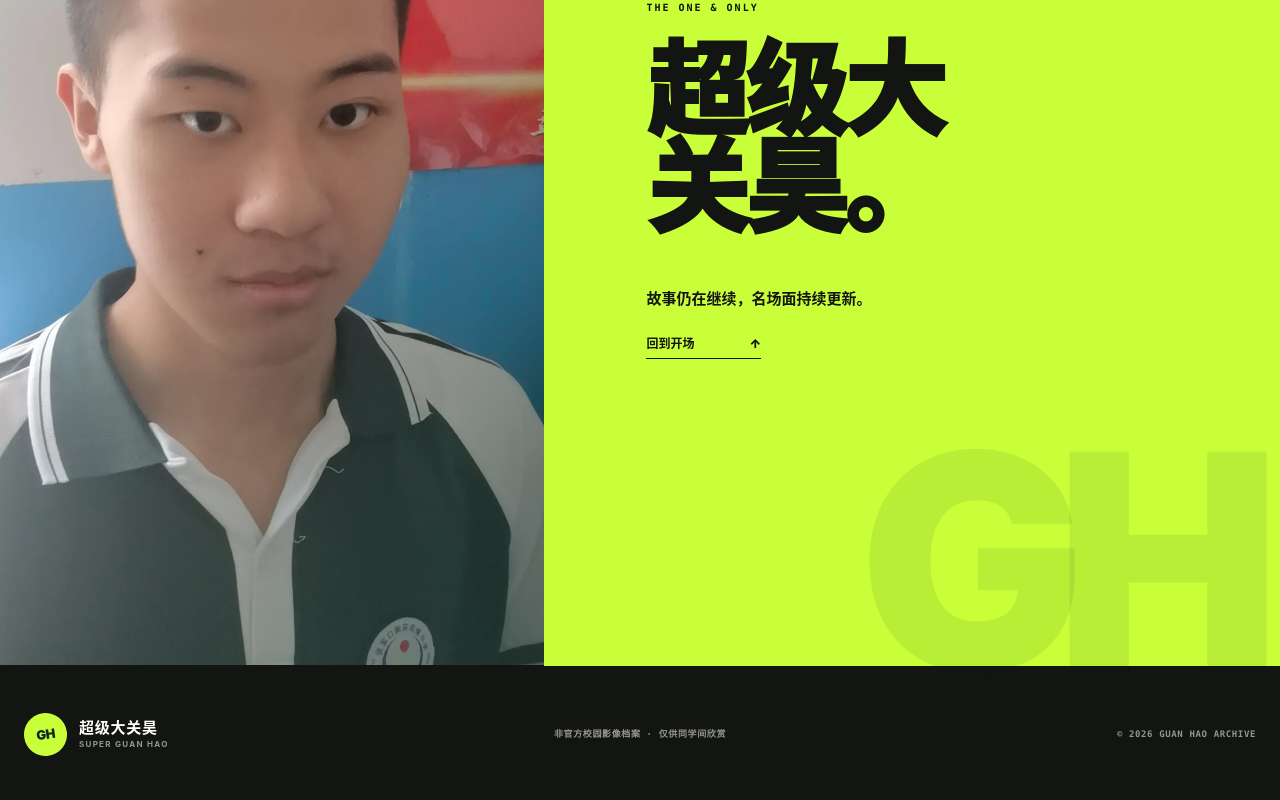
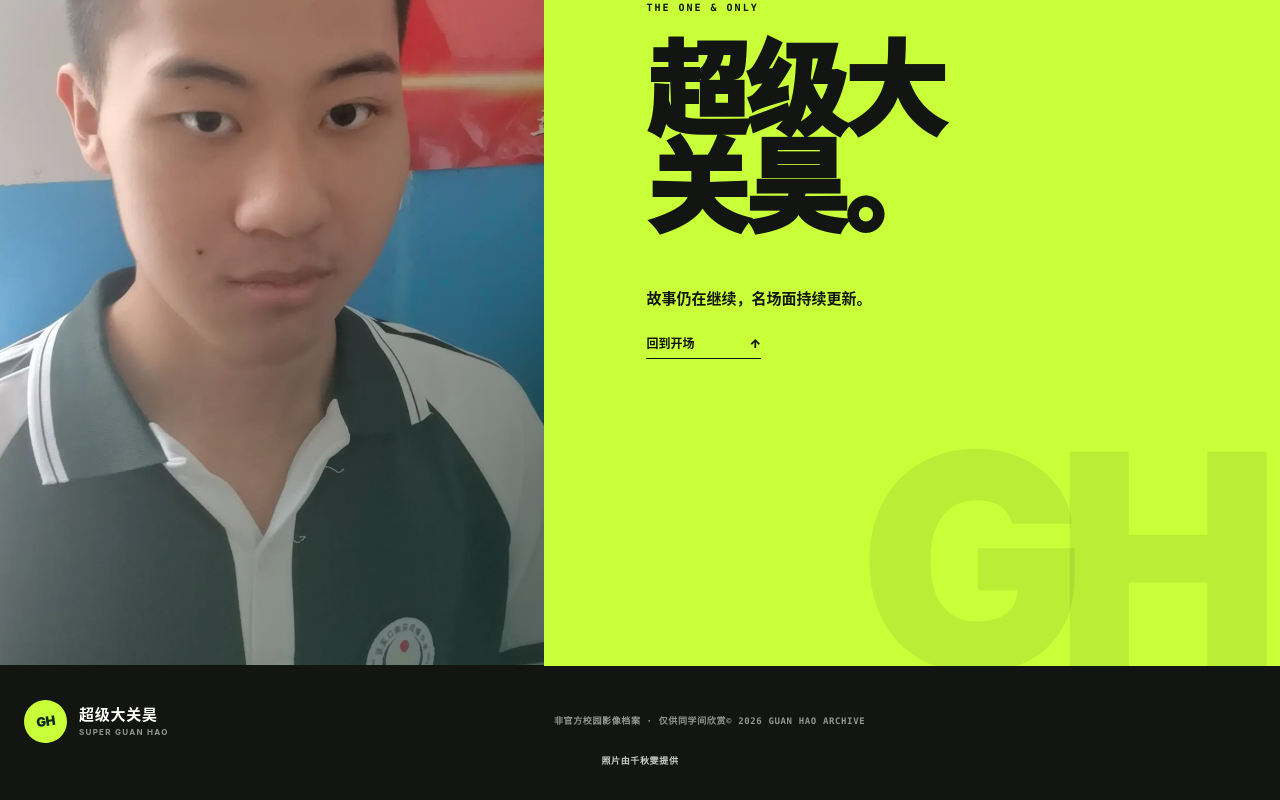
Before and after one commit to bb54188/super-guan-hao, a Next.js app: page / in a window 1280 px wide. Shown: the part 10177-10977 px from the top of the page. Built offline with nearby package versions, Linux system fonts and the light colour scheme.

Commit message:
Add Zhao Junjie quote, photo, and source credit

```diff
--- a/app/globals.css
+++ b/app/globals.css
@@ -2181,6 +2181,13 @@ footer p:last-child {
   justify-self: end;
 }
 
+footer p.photo-credit {
+  grid-column: 1 / -1;
+  justify-self: center;
+  padding-top: 8px;
+  opacity: 0.78;
+}
+
 .person-page {
   --person-accent: var(--acid);
   --person-deep: var(--green-deep);
@@ -2192,6 +2199,34 @@ footer p:last-child {
 .person-theme-football {
   --person-accent: #ffd84a;
   --person-deep: #183f35;
+}
+
+.person-signature-quote {
+  width: min(100%, 560px);
+  margin: 28px 0 0;
+  padding: 18px 20px;
+  display: grid;
+  gap: 8px;
+  border: 2px solid var(--ink);
+  border-left: 10px solid var(--person-accent);
+  background: var(--white);
+  box-shadow: 8px 8px 0 var(--ink);
+}
+
+.person-signature-quote span {
+  font-family: ui-monospace, SFMono-Regular, Menlo, monospace;
+  font-size: 10px;
+  font-style: normal;
+  font-weight: 900;
+  letter-spacing: 0.12em;
+  text-transform: uppercase;
+}
+
+.person-signature-quote strong {
+  font-size: clamp(24px, 3vw, 42px);
+  font-style: normal;
+  font-weight: 950;
+  letter-spacing: -0.04em;
 }
 
 .person-theme-nailong {
--- a/app/page.tsx
+++ b/app/page.tsx
@@ -652,6 +652,7 @@ export default function Home() {
         </a>
         <p>非官方校园影像档案 · 仅供同学间欣赏</p>
         <p>© 2026 GUAN HAO ARCHIVE</p>
+        <p className="photo-credit">照片由千秋雯提供</p>
       </footer>
 
       {activePhoto && lightboxIndex !== null && (
--- a/app/people/person-profile.tsx
+++ b/app/people/person-profile.tsx
@@ -67,6 +67,7 @@ export type PersonProfileData = {
   alias: string;
   role: string;
   intro: string;
+  quote?: string;
   portrait: string;
   portraitAlt: string;
   theme: "guan" | "football" | "nailong" | "bg";
@@ -104,6 +105,12 @@ export function PersonProfile({ profile }: { profile: PersonProfileData }) {
           <p className="person-roman">{profile.romanName}</p>
           <p className="person-alias">代号「{profile.alias}」</p>
           <p className="person-intro">{profile.intro}</p>
+          {profile.quote && (
+            <blockquote className="person-signature-quote">
+              <span>人物名言</span>
+              <strong>“{profile.quote}”</strong>
+            </blockquote>
+          )}
           <ul className="person-tags" aria-label="人物标签">
             {profile.tags.map((tag) => <li key={tag}>{tag}</li>)}
           </ul>
@@ -315,6 +322,7 @@ export function PersonProfile({ profile }: { profile: PersonProfileData }) {
         <a href="/">超级大关昊</a>
         <p>非官方校园影像档案 · 仅供同学间欣赏</p>
         <p>© 2026 CHARACTER ARCHIVE</p>
+        <p className="photo-credit">照片由千秋雯提供</p>
       </footer>
     </main>
   );
--- a/app/people/zhao-junjie/page.tsx
+++ b/app/people/zhao-junjie/page.tsx
@@ -13,6 +13,7 @@ const profile: PersonProfileData = {
   alias: "BG / 鸡摸 / 金八",
   role: "多重代号持有者",
   intro: "与关昊高频交锋的另一位选手，多个代号随时切换，日常状态也被单独收录。",
+  quote: "像臭gay",
   portrait: "/guan-hao/cast-bg.webp",
   portraitAlt: "赵俊杰的头像照片",
   theme: "bg",
@@ -116,6 +117,13 @@ const profile: PersonProfileData = {
   ],
   gallery: [
     {
+      src: "/guan-hao/zhaojunjie-wechat-quote-2026-08-15.jpg",
+      alt: "关于赵俊杰名言收录的微信聊天截图",
+      eyebrow: "WECHAT LOG · 2026.08.15",
+      title: "名言收录现场",
+      note: "微信聊天记录截图，作为赵俊杰个人页面的新影像归档。",
+    },
+    {
       src: "/guan-hao/zhaojunjie-with-chu-haixu-2026-07-09.webp",
       alt: "褚海旭和赵俊杰在校园走廊里的照片",
       eyebrow: "CAMPUS DUO · 2026.07.09",
```
Also changed, not shown: public/guan-hao/zhaojunjie-wechat-quote-2026-08-15.jpg (added).
